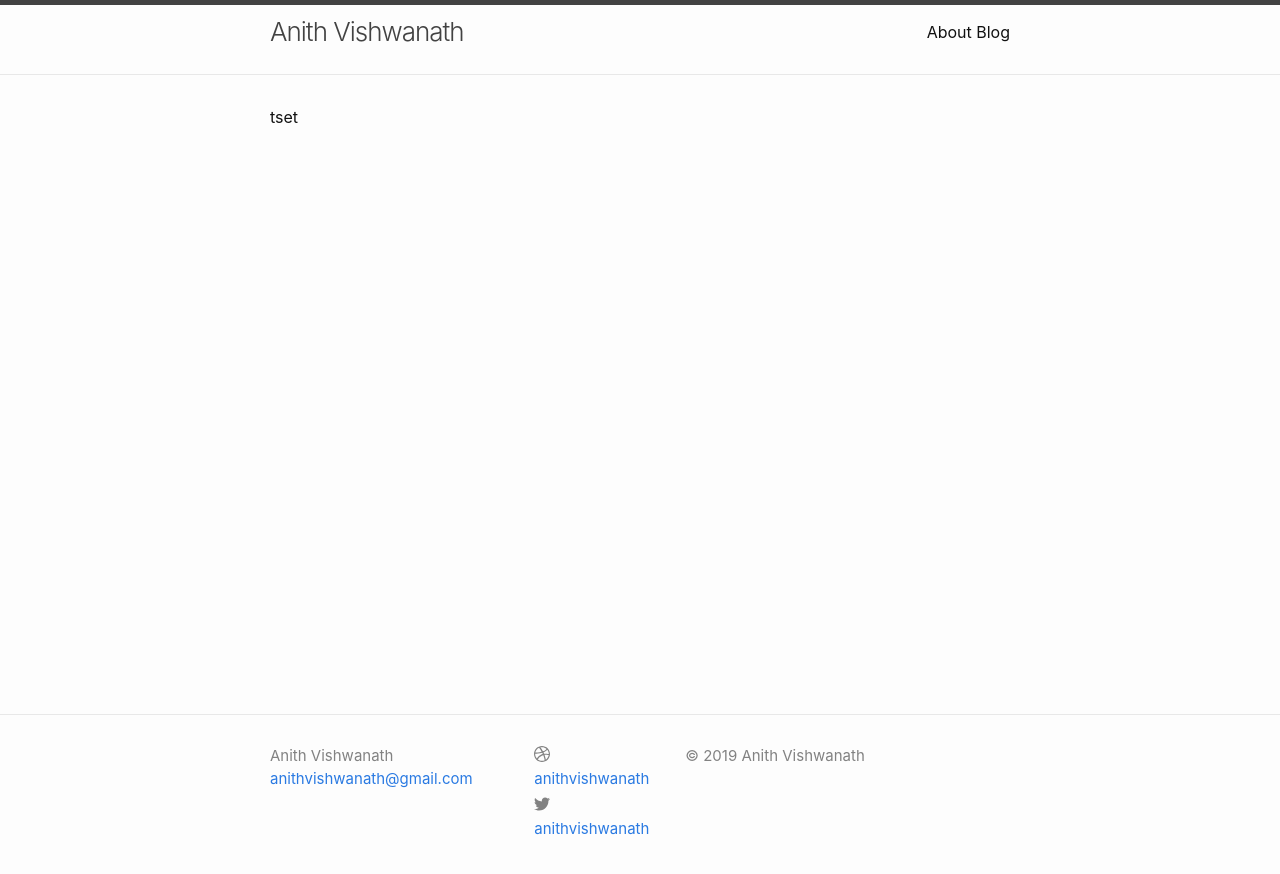
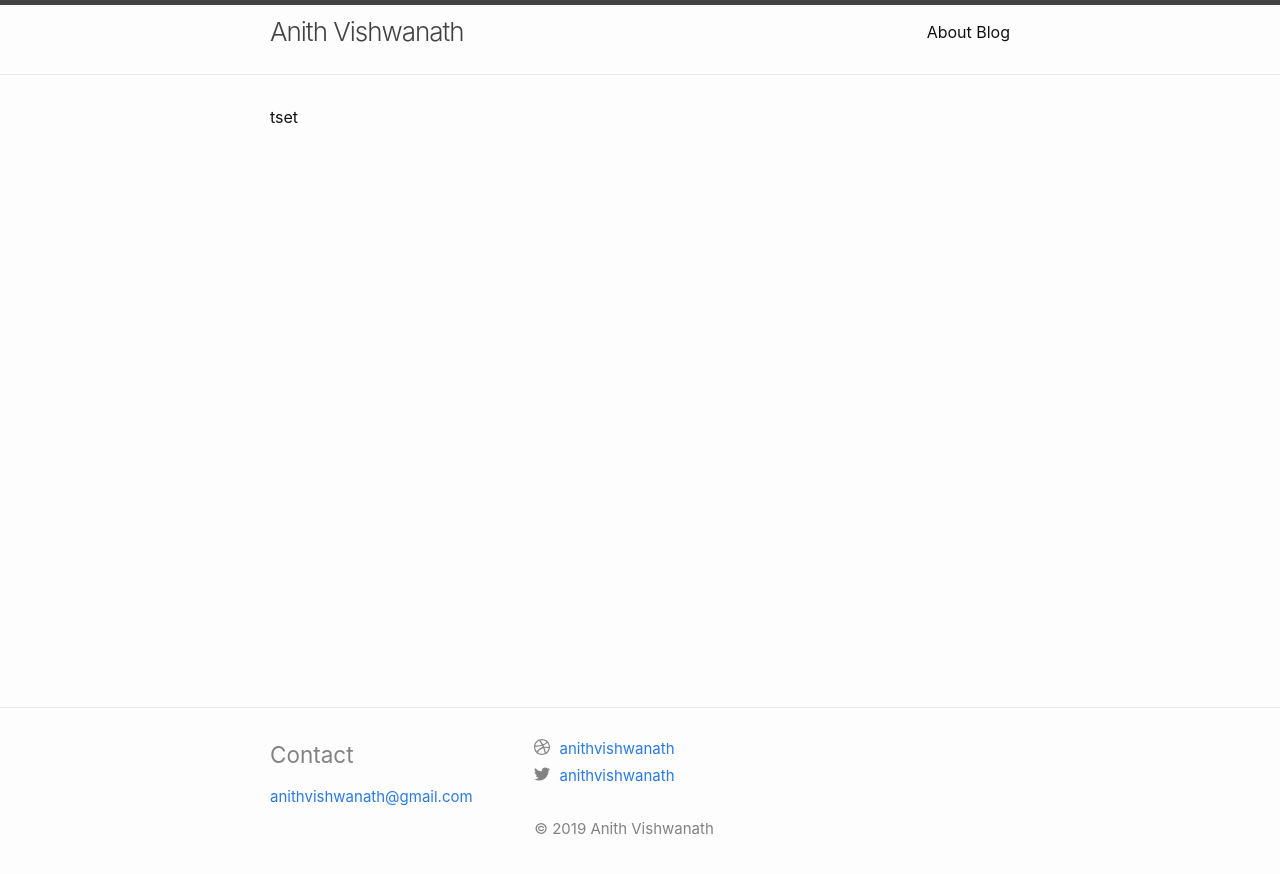
Before and after one commit to anithvishwanath/anithvishwanath.github.io, a Jekyll site: the page built from pages/blog.html, in a window 1280 px wide. Shown: the top 874 px of the page. Built offline with Jekyll 4.4.1, drawn with Linux system fonts in a browser that asks for light colours.

Commit message:
Update footer.html

```diff
--- a/_includes/footer.html
+++ b/_includes/footer.html
@@ -3,15 +3,16 @@
     <div class="footer-col-wrapper">
 
       <div class="footer-col footer-col-1">
+        <h2>Contact</h2>
         <ul class="contact-list">
-          <li>
+<!--           <li>
             {% if site.author %}
               {{ site.author }}
             {% else %}
               {{ site.title }}
             {% endif %}
           </li>
-          {% if site.email %}
+          {% if site.email %} -->
           <li>
             <a class="u-email" href="mailto:{{ site.email }}">{{ site.email }}</a>
           </li>
@@ -19,7 +20,7 @@
         </ul>
       </div>
 
-      <div class="footer-col footer-col-2">
+      <div class="footer-col footer-col-3">
       <ul class="social-media-list">
         {% if site.dribbble_username %}
         <li>
```
